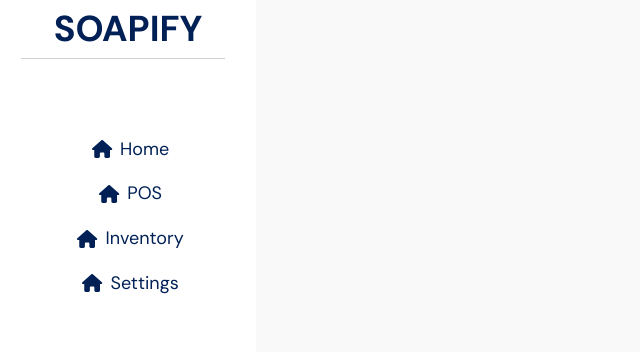
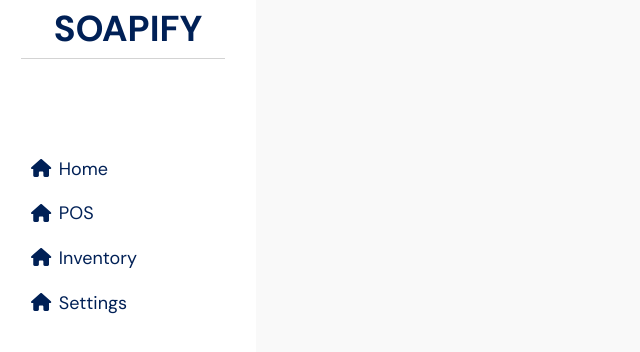
Before and after one commit to angeloeboy/soapify-frontend, a Next.js app: page / in a window 1280 px wide. Shown: the top 352 px of the page, without its empty margins (0-640 px from the left). Built offline with nearby package versions, Linux system fonts and the light colour scheme.

Commit message:
Fixed sidebar

```diff
--- a/src/components/sidebar.jsx
+++ b/src/components/sidebar.jsx
@@ -17,12 +17,14 @@ const SidebarContainer = styled.div`
 `;
 
 const MenuContainer = styled.div`
-  display: flex;
+	/* display: flex; */
 	flex-direction: column;
 	justify-content: flex-start;
 	align-items: center;
 	flex-grow: 1;
-  margin-top: 20px;
+	margin-top: 80px;
+	width: 100%;
+	padding-left: 10%;
 `;
 
 const Line = styled.div`
@@ -41,7 +43,7 @@ const Spacer = styled.div`
 `;
 
 const Menu = styled.div`
-  display: flex;
+	/* display: flex; */
 	align-items: center;
 	margin-left: 5px;
 	padding: 8px 0;
@@ -55,10 +57,11 @@ const Menu = styled.div`
 `;
 
 const SubMenu = styled.div`
+	/* margin-left: 25px;
+	position: relative;
+	top: calc(100% + 4px);
+	left: 0; */
 	margin-left: 25px;
-  position: absolute;
-  top: calc(100% + 4px);
-  left: 0;
 `;
 
 const Sidebar = () => {
@@ -67,16 +70,14 @@ const Sidebar = () => {
 	const [submenuOpen, setSubmenuOpen] = useState(initialSubmenuState);
 
 	const handleSubMenuToggle = (index) => {
-    setSubmenuOpen((prevState) =>
-      prevState.map((isOpen, i) => (i === index ? !isOpen : isOpen))
-    );
+		setSubmenuOpen((prevState) => prevState.map((isOpen, i) => (i === index ? !isOpen : isOpen)));
 	};
 
 	return (
 		<SidebarContainer>
 			<h1>SOAPIFY</h1>
 			<Line />
-      <Spacer />
+			{/* <Spacer /> */}
 			<MenuContainer>
 				<Menu>
 					<FontAwesomeIcon icon={faHouse} />
```
Lines whose indentation alone changed are shown as unchanged.
